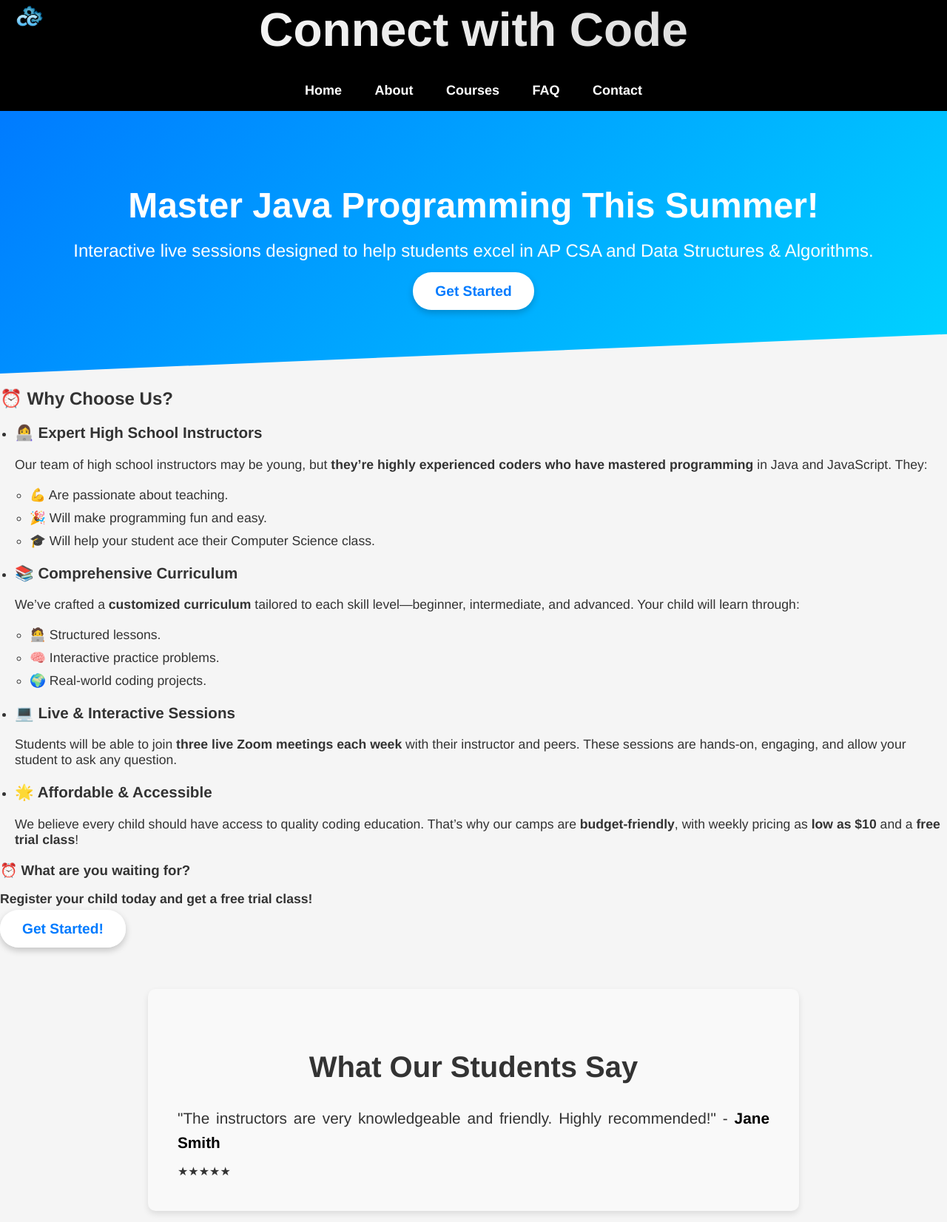
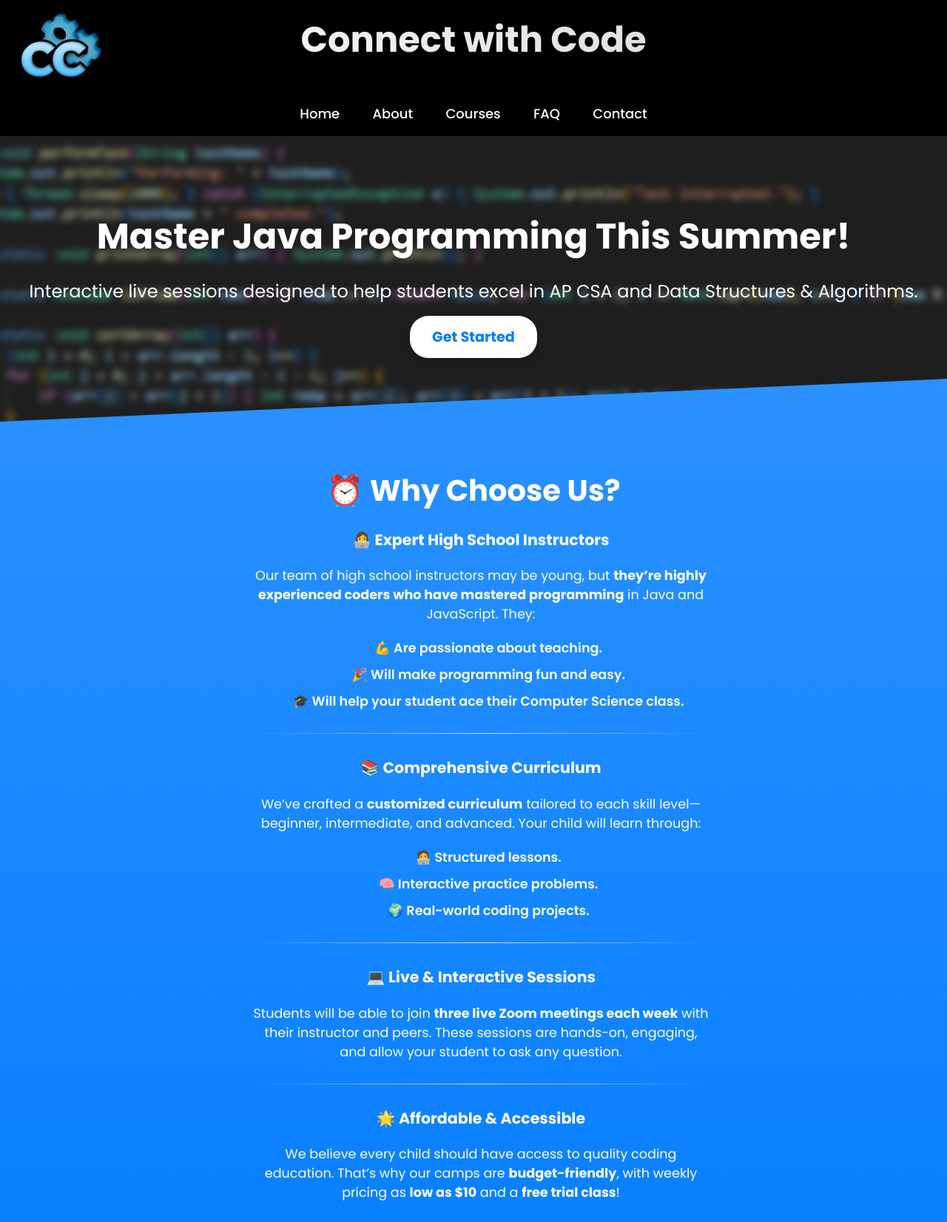
Before and after one commit to EpicGamerGlobal/ConnectWithCodeWebsite, a plain HTML site: page index.html in a window 1280 px wide. Shown: the part 7-1659 px from the top of the page at 74% size. Drawn offline with Linux system fonts and the light colour scheme; a web font is replaced by a local one.

Commit message:
Update styles.css

```diff
--- a/styles.css
+++ b/styles.css
@@ -1,6 +1,8 @@
+@import url('https://fonts.googleapis.com/css2?family=DM+Serif+Text:ital@0;1&family=Poppins:ital,wght@0,100;0,200;0,300;0,400;0,500;0,600;0,700;0,800;0,900;1,100;1,200;1,300;1,400;1,500;1,600;1,700;1,800;1,900&display=swap');
+
 /* General Styles */
 body {
-    font-family: 'Helvetica Neue', Arial, sans-serif;
+    font-family: "Poppins", serif;
     margin: 0;
     padding: 0;
     background-color: #f5f5f5;
@@ -20,7 +22,7 @@ header {
 }
 
 .shiny-title {
-    font-size: 4rem;
+    font-size: 3rem;
     font-weight: bold;
     text-align: center;
     background: linear-gradient(90deg, #ffffff, #d4d4d4);
@@ -28,11 +30,11 @@ header {
     -webkit-text-fill-color: transparent;
     color: transparent; /* Fallback for non-supported browsers */
     margin: 0;
-    padding: 10px 0;
+    padding: 25px 0;
 }
 
 .logo img {
-    height: 40px; /* Smaller logo size */
+    height: 125px; /* Smaller logo size */
     position: absolute;
     top: 10px; /* Adjust vertical alignment */
     left: 20px; /* Adjust horizontal alignment */
@@ -51,7 +53,7 @@ nav a {
     color: #fff;
     text-decoration: none;
     font-size: 18px;
-    font-weight: bold;
+    font-weight: 500;
     margin: 0 20px;
     display: inline-block;
     position: relative;
@@ -80,7 +82,7 @@ nav a:hover::after {
 .hero {
     text-align: center;
     padding: 100px 20px;
-    background: linear-gradient(135deg, #007bff, #00d4ff);
+    background: url('Images/code_bg.png') center center;
     color: white;
     clip-path: polygon(0 0, 100% 0, 100% 85%, 0 100%);
 }
@@ -95,10 +97,60 @@ nav a:hover::after {
     margin: 10px 0 30px;
 }
 
-.cta-button {
+div.wcu {
+    background: linear-gradient(180deg, #3496ff, #007bff);
+}
+
+section.wcu {
+    color: white;
+    padding: 30px 25%;
+    text-align: center;
+}
+
+h2.wcu {
+    font-size: 2.5rem;
+    margin-bottom: 20px;
+}
+
+h3.wcu {
+    font-size: 2rem;
+    margin-top: 80px;
+}
+
+.s {
+    font-weight: 600;
+}
+
+.sm {
+    font-weight: 400;
+}
+
+.border {
+    height: 1px;
+    background: linear-gradient(to right, transparent, #ddd, transparent);
+    margin: 30px 0;
+}
+
+button.cta-button {
+    display: inline-block;
+    appearance: none;
+    border: none;
+    padding: 0;
+    background: none;
+    background-color: #007bff;
+    color: #fff;
+    font-family: inherit;
+    padding: 10px 20px;
+    cursor: pointer;
+}
+
+a.cta-button {
     background-color: #fff;
     color: #007bff;
     padding: 15px 30px;
+}
+
+.cta-button {
     text-decoration: none;
     border-radius: 25px;
     font-size: 1.2rem;
@@ -107,21 +159,29 @@ nav a:hover::after {
     transition: all 0.3s ease;
 }
 
-.cta-button:hover {
+a.cta-button:hover {
     background-color: #007bff;
     color: #fff;
 }
 
+button.cta-button:hover {
+    background-color: #fff;
+    color: #007bff;
+}
+
+
+
 /* Section Styles */
 .section {
-    padding: 40px;
+    padding: 30px 50px;
     background-color: #f9f9f9;
-    border-radius: 10px;
-    margin: 20px auto;
+    border-radius: 20px;
+    margin: 50px auto;
     max-width: 800px;
-    box-shadow: 0 4px 8px rgba(0, 0, 0, 0.1);
+    box-shadow: 0 4px 8px rgba(0, 0, 0, 0.2);
     line-height: 1.6;
     text-align: justify;
+    font-weight: 500;
 }
 
 .section h2 {
@@ -129,6 +189,18 @@ nav a:hover::after {
     margin-bottom: 20px;
     text-align: center;
     color: #333;
+}
+
+.section input {
+    width: 40%;
+    font-family: inherit;
+    border: 1px solid #ccc; /* Subtle border */
+    border-radius: 8px; /* Rounded corners */
+    outline: none; /* Removes default outline on focus */
+    box-sizing: border-box; /* Ensures padding doesn't affect width */
+    transition: all 0.3s ease; /* Smooth transitions for hover/focus */
+    padding: 10px 10px; /* Match padding with the button */
+    font-size: 15px; /* Match font size */
 }
 
 p {
@@ -139,6 +211,7 @@ p {
 ul {
     padding-left: 20px;
     margin: 20px 0;
+    list-style-type: none;
 }
 
 ul li {
@@ -181,6 +254,7 @@ strong {
 .signup-button:hover {
     background-color: #0056b3;
 }
+
 /* Reviews Section */
 .review-panel {
     text-align: center;
@@ -197,3 +271,10 @@ strong {
     line-height: 1.5;
     color: #333;
 }
+
+.stars {
+    color: #ffc107; /* Gold color for stars */
+    font-size: 2rem;
+    text-align: right;
+    margin-bottom: 10px;
+}
```
